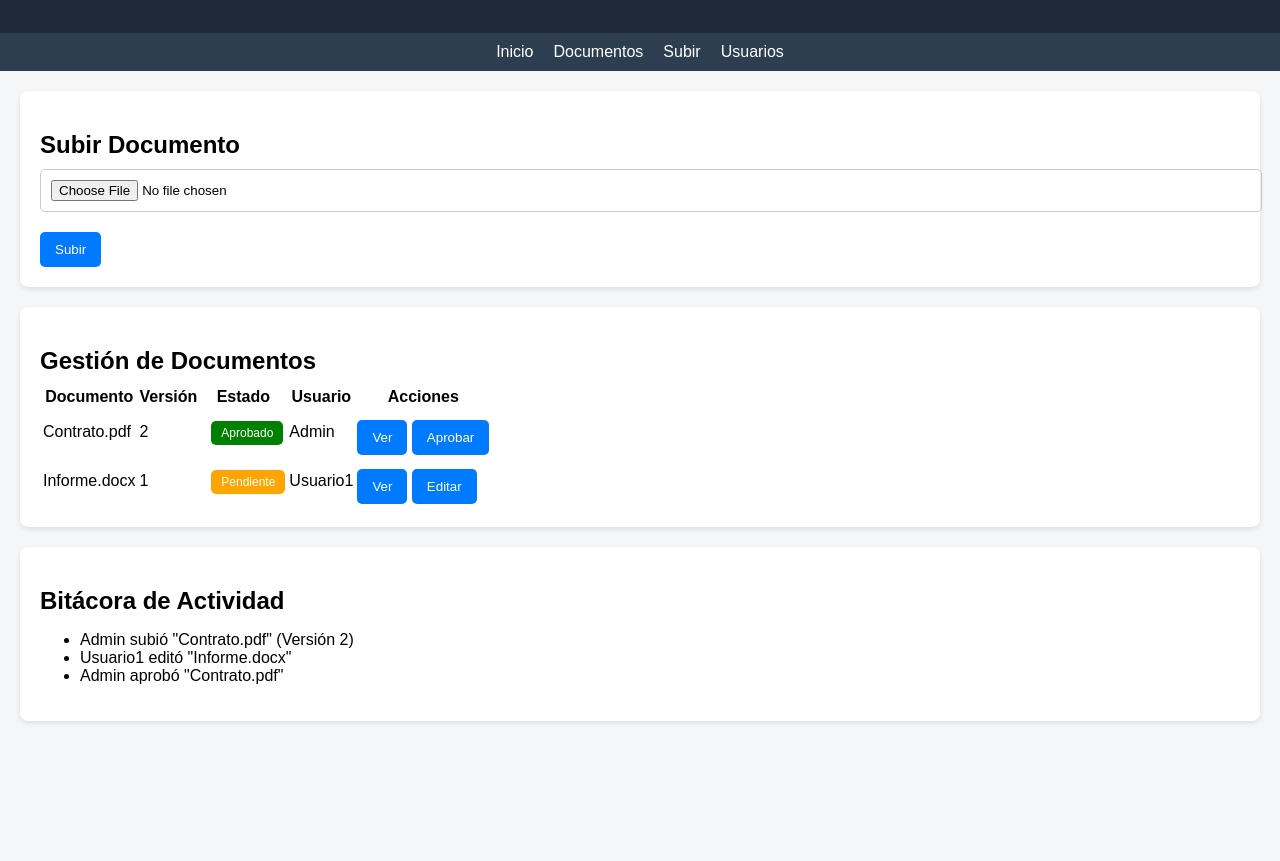
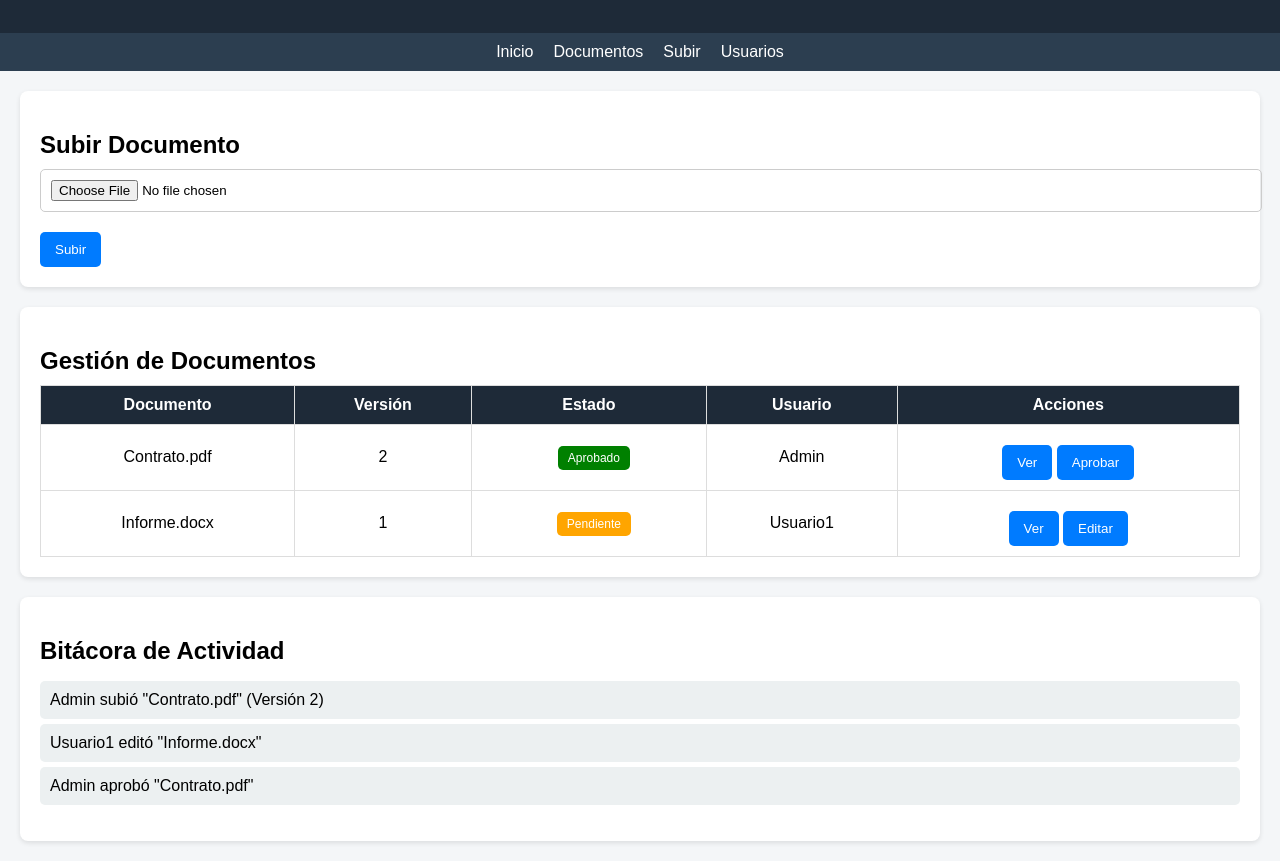
Before and after one commit to KevinU17/Entregas-EPRO-SECCION-01-GRUPO-19, a plain HTML site: page index.html in a window 1280 px wide. Shown: the part 157-1018 px from the top of the page. Before the commit the page ends 898 px from the top, so only its background shows below. Drawn offline with Linux system fonts and the light colour scheme.

Commit message:
style: agregar estilos para tabla y bitacora

```diff
--- a/style.css
+++ b/style.css
@@ -178,3 +178,40 @@ button:hover {
     background: orange;
     color: white;
 }
+
+/* ================= TABLA DE DOCUMENTOS ================= */
+
+table {
+    width: 100%;
+    border-collapse: collapse;
+    margin-top: 10px;
+}
+
+thead {
+    background-color: #1e2a38;
+    color: white;
+}
+
+th, td {
+    padding: 10px;
+    text-align: center;
+    border: 1px solid #ddd;
+}
+
+tbody tr:hover {
+    background-color: #f1f1f1;
+}
+
+/* ================= BITÁCORA ================= */
+
+.log ul {
+    list-style: none;
+    padding: 0;
+}
+
+.log li {
+    background: #ecf0f1;
+    margin: 5px 0;
+    padding: 10px;
+    border-radius: 5px;
+}
```
